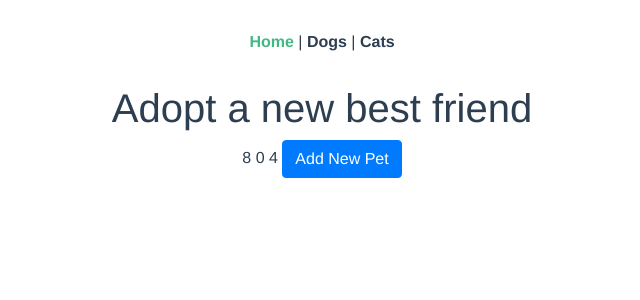
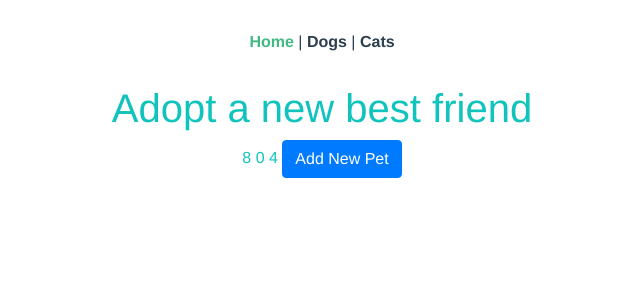
Before and after one commit to Lukazovic/adopt-pets-vue-app, a Vue app: page / in a window 1280 px wide. Shown: the top 300 px of the page, without its empty margins (318-958 px from the left). Built offline with nearby package versions, Linux system fonts and the light colour scheme.

Commit message:
Setting up sass with a simple example

```diff
--- /dev/null
+++ b/src/assets/sass/base/_variables.sass
@@ -0,0 +1,5 @@
+// fonts
+$main-font: 'Helvetica', sans-serif
+
+// colors
+$blue: #10c3bc
--- /dev/null
+++ b/src/assets/sass/components/_home.sass
@@ -0,0 +1,2 @@
+.home-view-container
+  color: $blue
--- /dev/null
+++ b/src/assets/sass/index.sass
@@ -0,0 +1,7 @@
+// libraries
+
+// base
+@import 'base/variables'
+
+// components
+@import 'components/home'
--- a/src/main.js
+++ b/src/main.js
@@ -3,6 +3,7 @@ import { BootstrapVue } from 'bootstrap-vue'
 
 import 'bootstrap/dist/css/bootstrap.css'
 import 'bootstrap-vue/dist/bootstrap-vue.css'
+import './assets/sass/index.sass'
 
 import App from './App.vue'
 import router from './router'
--- a/src/views/Home.vue
+++ b/src/views/Home.vue
@@ -1,5 +1,5 @@
 <template>
-  <div class="home">
+  <div class="home-view-container">
     <h1>Adopt a new best friend</h1>
 
     {{ animalsCount() }}
@@ -9,11 +9,21 @@
 
     <b-form @submit.prevent="handleSubmit" v-if="showPetForm">
       <b-form-group id="input-group-2" label="Pet's Name:" label-for="input-2">
-        <b-form-input id="input-2" v-model="formData.name" required placeholder="Enter name"></b-form-input>
+        <b-form-input
+          id="input-2"
+          v-model="formData.name"
+          required
+          placeholder="Enter name"
+        ></b-form-input>
       </b-form-group>
 
       <b-form-group id="input-group-3" label="Species:" label-for="input-3">
-        <b-form-select id="input-3" v-model="formData.species" :options="['dogs', 'cats']" required></b-form-select>
+        <b-form-select
+          id="input-3"
+          v-model="formData.species"
+          :options="['dogs', 'cats']"
+          required
+        ></b-form-select>
       </b-form-group>
 
       <b-form-group id="input-group-2" label="Pet's Name:" label-for="input-2">
@@ -43,8 +53,8 @@ export default {
       formData: {
         name: '',
         age: null,
-        species: null,
-      },
+        species: null
+      }
     }
   },
   methods: {
@@ -59,17 +69,17 @@ export default {
         species,
         pet: {
           age,
-          name,
-        },
+          name
+        }
       }
       this.addPet(payload)
 
       this.formData = {
         name: '',
         age: null,
-        species: null,
+        species: null
       }
-    },
-  },
+    }
+  }
 }
 </script>
```
